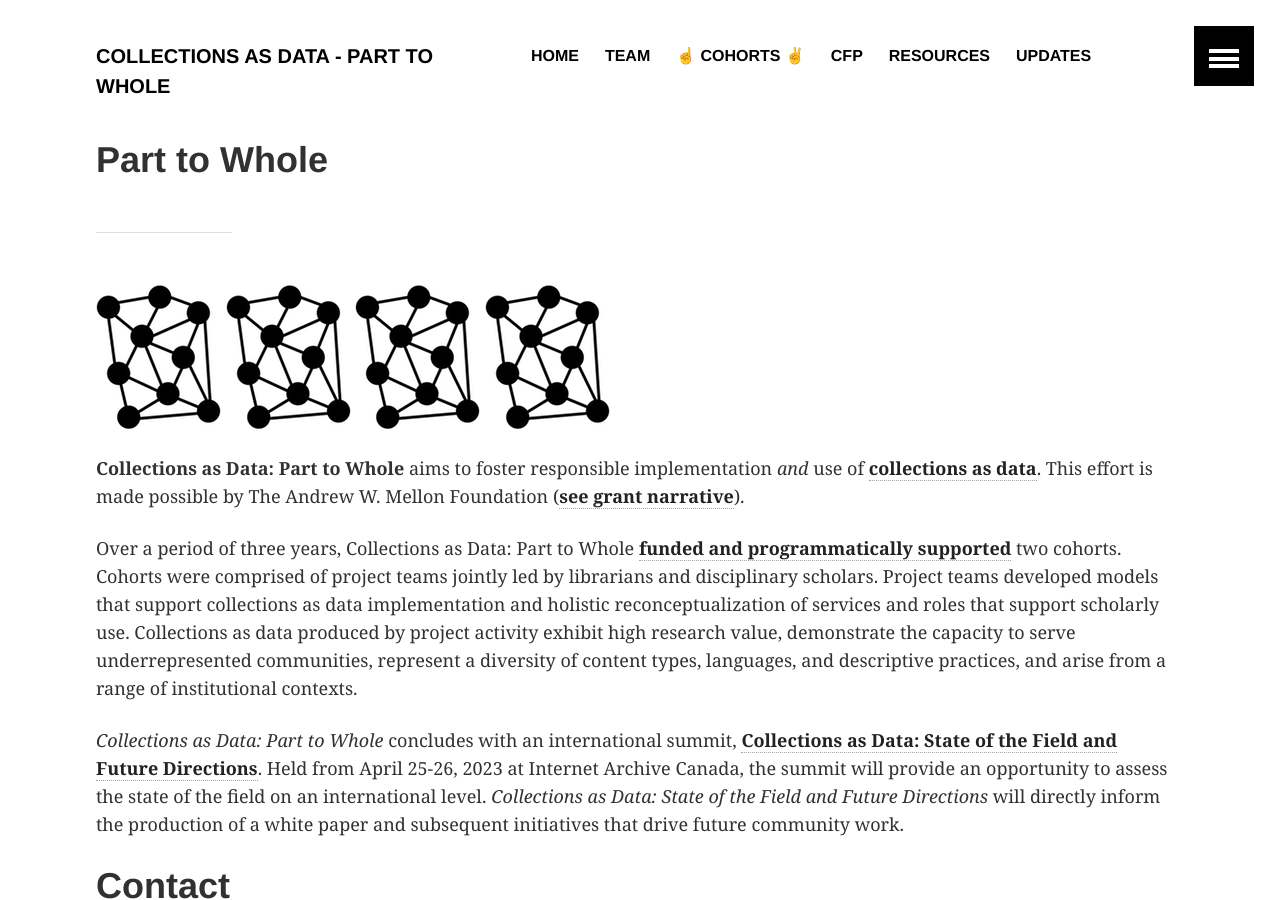
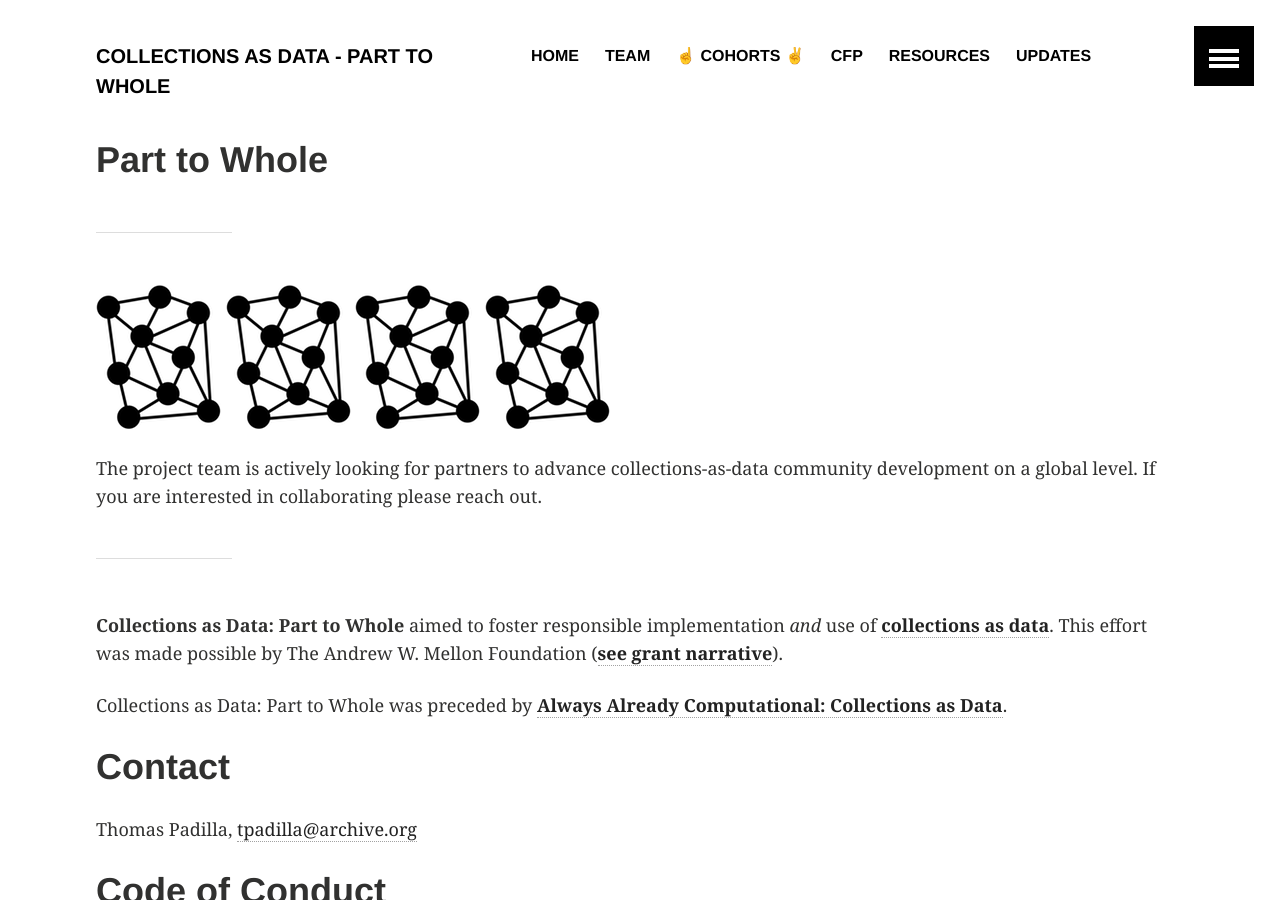
Before and after one commit to collectionsasdata/part2whole, a Jekyll site: the page built from index.md, in a window 1280 px wide and 900 px high. Built offline with Jekyll 4.4.1, drawn with Linux system fonts in a browser that asks for light colours.

Commit message:
Update index.md

```diff
--- a/index.md
+++ b/index.md
@@ -6,13 +6,13 @@ title:  "Part to Whole"
 
 ![network](images/network.png) ![network](images/network.png) ![network](images/network.png) ![network](images/network.png)
 
+The project team is actively looking for partners to advance collections-as-data community development on a global level. If you are interested in collaborating please reach out.
 
-**Collections as Data: Part to Whole** aims to foster responsible implementation *and* use of [**collections as data**](https://collectionsasdata.github.io/statement/). This effort is made possible by The Andrew W. Mellon Foundation ([**see grant narrative**](https://github.com/collectionsasdata/part2whole/raw/master/cad_part2whole_narrative.pdf)).
+---
 
-Over a period of three years, Collections as Data: Part to Whole [**funded and programmatically supported**](https://collectionsasdata.github.io/part2whole/cfp/) two cohorts. Cohorts were comprised of project teams jointly led by librarians and disciplinary scholars. Project teams developed models that support collections as data implementation and holistic reconceptualization of services and roles that support scholarly use. Collections as data produced by project activity exhibit high research value, demonstrate the capacity to serve underrepresented communities, represent a diversity of content types, languages, and descriptive practices, and arise from a range of institutional contexts.
+**Collections as Data: Part to Whole** aimed to foster responsible implementation *and* use of [**collections as data**](https://zenodo.org/records/8342171). This effort was made possible by The Andrew W. Mellon Foundation ([**see grant narrative**](https://github.com/collectionsasdata/part2whole/raw/master/cad_part2whole_narrative.pdf)).
 
-*Collections as Data: Part to Whole* concludes with an international summit, [**Collections as Data: State of the Field and Future Directions**](https://collectionsasdata.github.io/part2whole/future/). Held from April 25-26, 2023 at Internet Archive Canada, the summit will provide an opportunity to assess the state of the field on an international level. *Collections as Data: State of the Field and Future Directions* will directly inform the production of a white paper and subsequent initiatives that drive future community work.
-
+Collections as Data: Part to Whole was preceded by [**Always Already Computational: Collections as Data**](https://collectionsasdata.github.io/).
 
 
 # Contact
```
